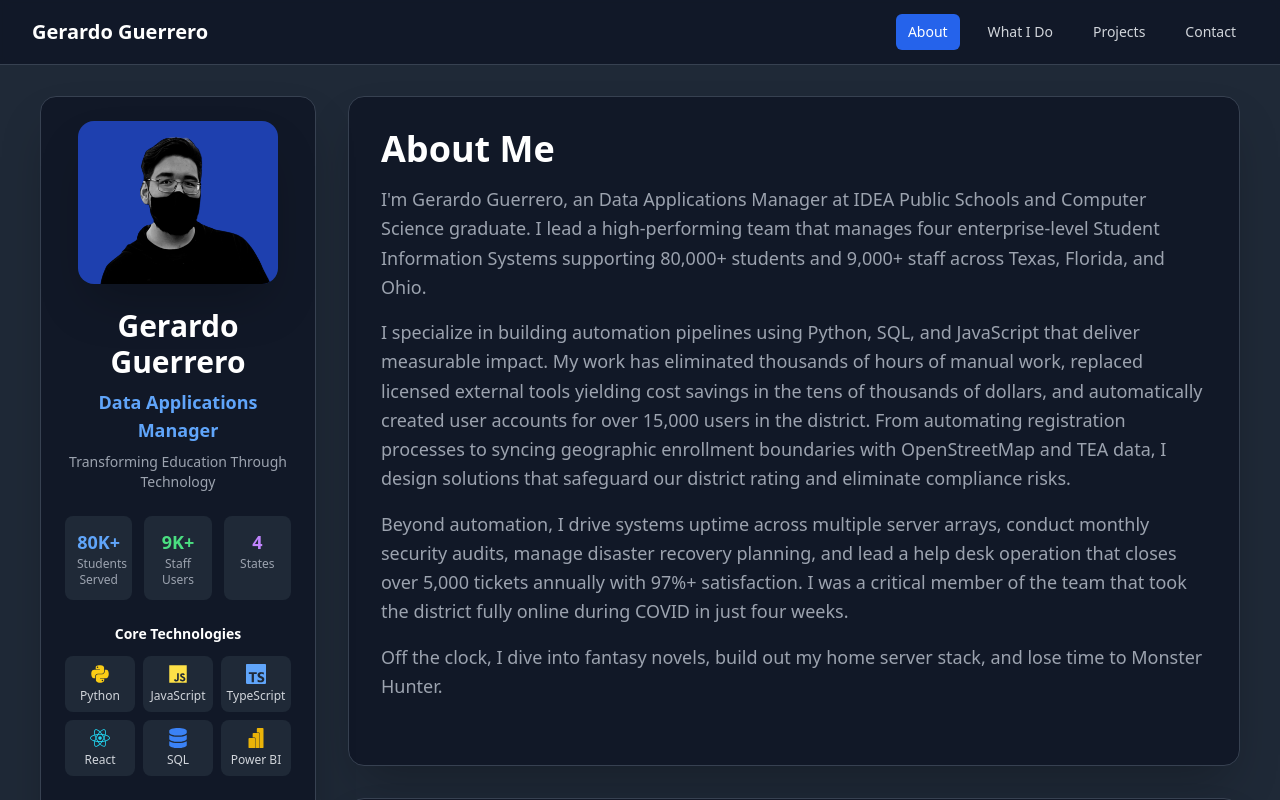
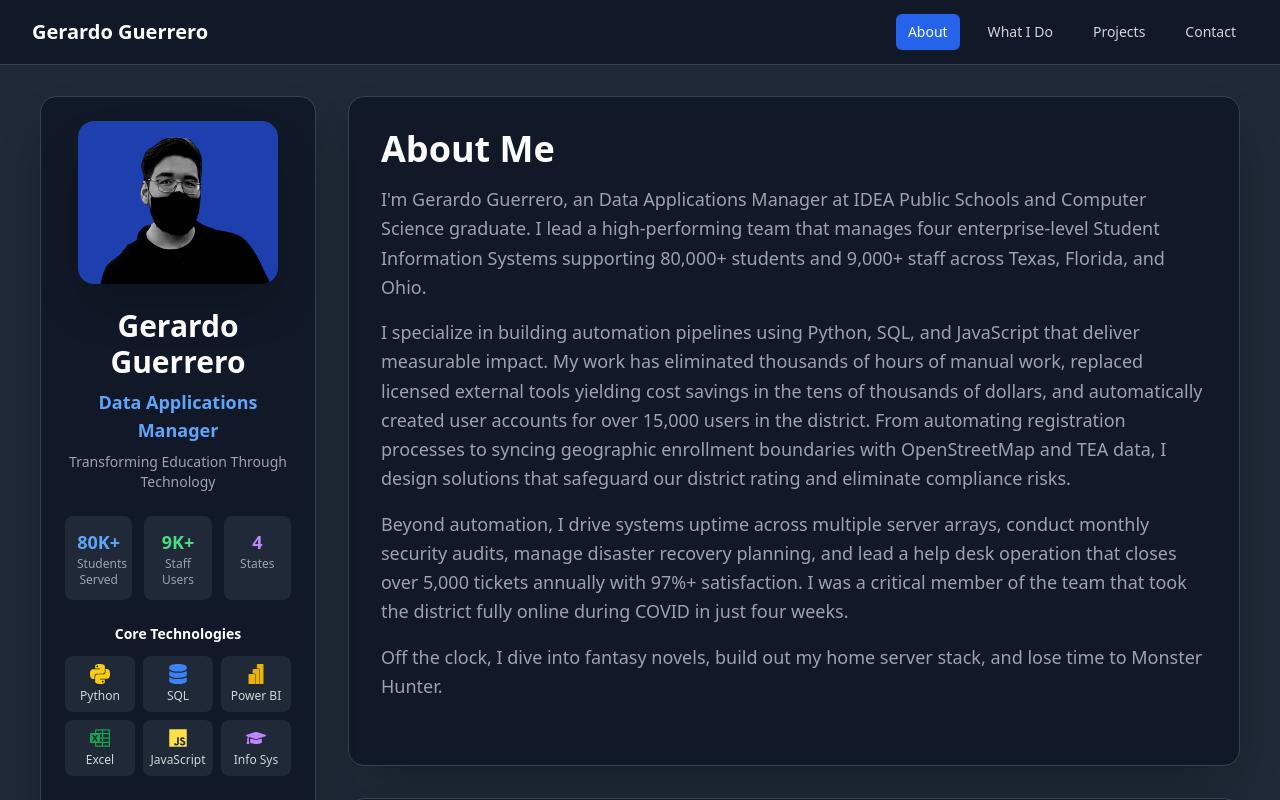
Before and after one commit to Durzo95/jerry-guerrero-portfolio, a Next.js app: page / in a window 1280 px wide. Shown: the top 800 px of the page. Built offline with nearby package versions, Linux system fonts and the light colour scheme.

Commit message:
Update ProfileSkills component to include new skills and icons; replace TypeScript icon with Python and add Excel and Info Sys skills.

```diff
--- a/components/ProfileSkills.tsx
+++ b/components/ProfileSkills.tsx
@@ -1,15 +1,15 @@
 import React from "react";
-import { FaPython, FaJs, FaReact, FaDatabase } from "react-icons/fa";
-import { SiTypescript, SiPowerbi } from "react-icons/si";
+import { FaPython, FaJs, FaDatabase, FaGraduationCap } from "react-icons/fa";
+import { SiPowerbi, SiMicrosoftexcel, SiPython } from "react-icons/si";
 
 export default function ProfileSkills() {
   const skills = [
-    { name: "Python", icon: FaPython, color: "text-yellow-400" },
-    { name: "JavaScript", icon: FaJs, color: "text-yellow-300" },
-    { name: "TypeScript", icon: SiTypescript, color: "text-blue-400" },
-    { name: "React", icon: FaReact, color: "text-cyan-400" },
+    { name: "Python", icon: SiPython, color: "text-yellow-400" },
     { name: "SQL", icon: FaDatabase, color: "text-blue-500" },
     { name: "Power BI", icon: SiPowerbi, color: "text-yellow-500" },
+    { name: "Excel", icon: SiMicrosoftexcel, color: "text-green-600" },
+    { name: "JavaScript", icon: FaJs, color: "text-yellow-300" },
+    { name: "Info Sys", icon: FaGraduationCap, color: "text-purple-400" },
   ];
 
   return (
```
